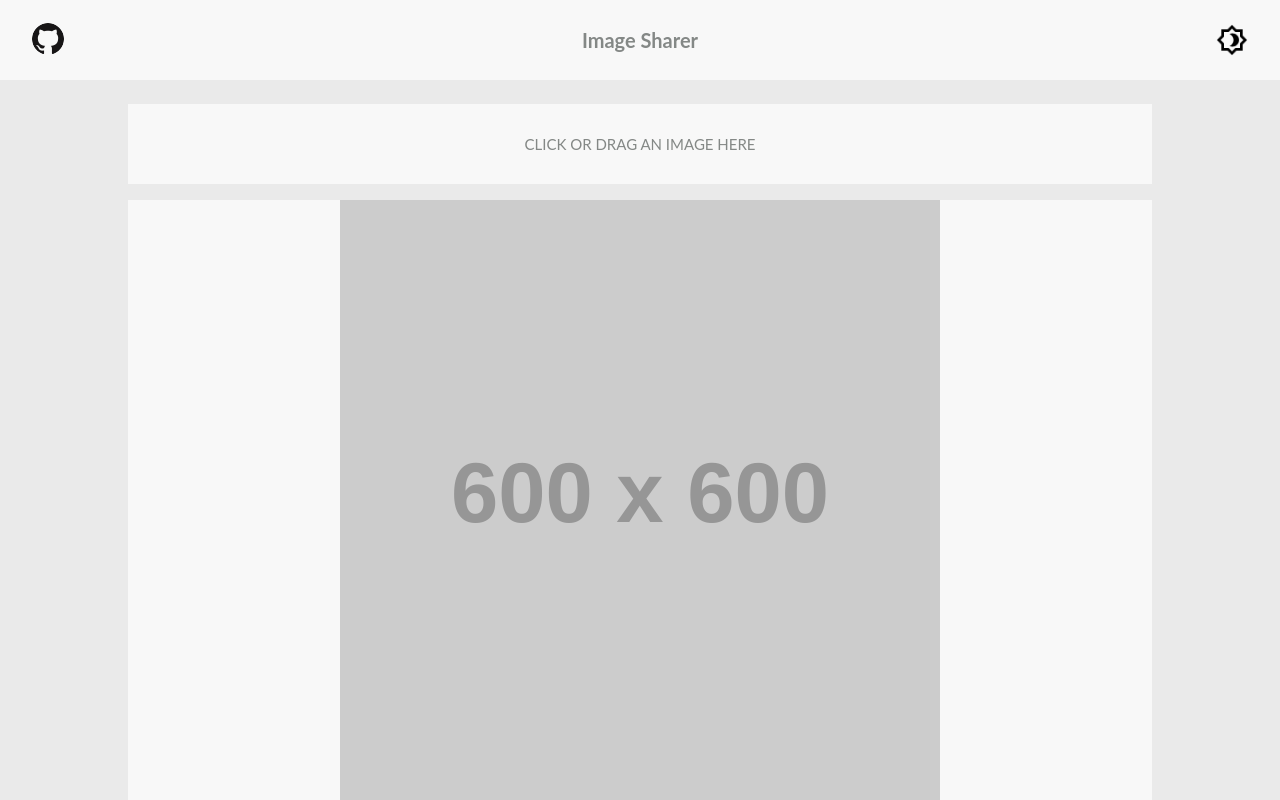
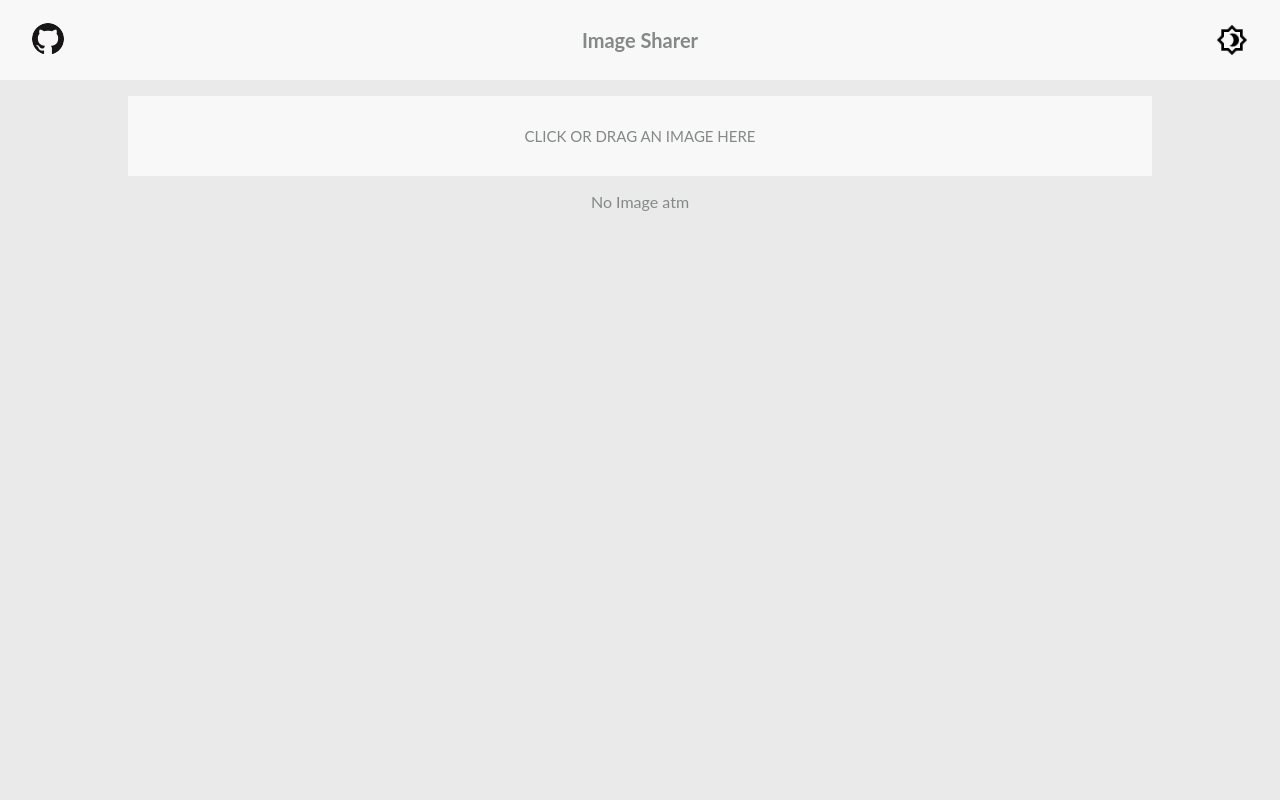
Before and after one commit to kjfanj/image-sharer, a React (Create React App) app in the folder client/: page / in a window 1280 px wide. Shown: the top 800 px of the page. Built offline with nearby package versions, Linux system fonts and the light colour scheme.

Commit message:
working add image on a label

```diff
--- a/client/src/components/AddImageDisplay/index.js
+++ /dev/null
@@ -1,42 +0,0 @@
-import React, { Component } from 'react'
-import styled from 'styled-components';
-import axios from 'axios';
-
-const AddImagePlaceholder = styled.div`
-    margin-top:3vh;
-    width:80vw;
-    height:10vh;
-    background-color:${props => props.theme.backgroundSecondary};
-    color:${props => props.theme.text};
-    border-color:${props => props.theme.border};
-    display: flex;
-    align-items: center;
-    justify-content: center;
-    cursor:pointer;
-    font-size:15px;
-`;
-
-
-
-
-export default class index extends Component {
-    handleAddImage = async () => {
-        try {
-            const response = await axios.post('/addimage', { data: "123123123" });
-            // todo check if image registered correctly
-
-            // if correct add to db
-            console.log(response.data);
-        } catch (err) {
-            console.log(err);
-        }
-    }
-
-    render() {
-        return (
-            <AddImagePlaceholder onClick={this.handleAddImage}>
-                CLICK OR DRAG AN IMAGE HERE
-            </AddImagePlaceholder>
-        )
-    }
-}
--- a/client/src/components/ImageContainer/index.js
+++ b/client/src/components/ImageContainer/index.js
@@ -1,6 +1,7 @@
 import React, { Component } from 'react';
 import styled from 'styled-components';
-import AddImageDisplay from 'components/AddImageDisplay';
+import axios from 'axios';
+
 import ImageDisplay from 'components/ImageDisplay';
 
 const ImageContainer = styled.div`
@@ -22,30 +23,115 @@ const ImageDisplayContainter = styled.div`
     justify-content: center;
 `;
 
+const NoImage = styled.div`
+    padding-top: 2vh;
+    color:${props => props.theme.text};
+`;
 
+const AddImageInput = styled.input`
+    display: none;
+`;
 
-export default class index extends Component {
+const addImageWrapper = styled.form``;
+
+const AddImagePlaceholder = styled.label`
+    margin-top:2vh;
+    width:80vw;
+    height:10vh;
+    background-color:${props => props.theme.backgroundSecondary};
+    color:${props => props.theme.text};
+    border-color:${props => props.theme.border};
+    display: flex;
+    align-items: center;
+    justify-content: center;
+    cursor:pointer;
+    font-size:15px;
+`;
+
+class index extends Component {
 
     constructor(props) {
         super(props);
         this.state = {
-            imageList: [12, 3, 4, 56, 7, 89,]
+            files: [],
+            imagePreviewUrls: [],
+            file: '',
+            imagePreviewUrl: ''
         }
     }
+
+    handleAddImage = async () => {
+        try {
+            const response = await axios.post('/addimage', { data: "123123123" });
+            console.log(response.data);
+        } catch (err) {
+            console.log(err);
+        }
+    }
+
+    _handleSubmit(e) {
+        e.preventDefault();
+        console.log('handle uploading-', this.state.file);
+    }
+
+    _handleImageChange(e) {
+        e.preventDefault();
+
+        let reader = new FileReader();
+        let file = e.target.files[0];
+
+
+        reader.onloadend = () => {
+            this.setState({
+                files: [file, ...this.state.files],
+                imagePreviewUrls: [reader.result, ...this.state.imagePreviewUrls],
+                file: file,
+                imagePreviewUrl: reader.result
+            });
+        }
+
+        reader.readAsDataURL(file)
+    }
+
     render() {
         return (
             <ImageContainer>
-                <AddImageDisplay />
-                {this.state.imageList.map((i) => {
+                <addImageWrapper>
+                    <AddImagePlaceholder >
+                        CLICK OR DRAG AN IMAGE HERE
+                    <AddImageInput
+                            type="file"
+                            onChange={(e) => this._handleImageChange(e)}
+                        />
+                    </AddImagePlaceholder>
+                </addImageWrapper>
+                {
+                    this.state.imagePreviewUrls.length === 0 ?
+                        <NoImage>No Image atm</NoImage> :
+                        this.state.imagePreviewUrls.map((i) => {
                             return (
                                 <React.Fragment key={i}>
                                     <ImageDisplayContainter key={i}>
-                                <ImageDisplay key={i} />
+                                        <ImageDisplay key={i} src={i} />
                                     </ImageDisplayContainter>
                                 </React.Fragment>
                             )
-                })}
+                        })
+                }
+                {/* <div className="previewComponent">
+                    <form onSubmit={(e) => this._handleSubmit(e)}>
+                        <input
+                            type="file"
+                            onChange={(e) => this._handleImageChange(e)} />
+                        <button className="submitButton"
+                            type="submit"
+                            onClick={(e) => this._handleSubmit(e)}>Upload Image</button>
+                    </form>
+
+                </div> */}
             </ImageContainer>
         )
     }
 }
+
+export default index;
--- a/client/src/components/ImageDisplay/index.js
+++ b/client/src/components/ImageDisplay/index.js
@@ -11,10 +11,10 @@ const ImageDisplay = styled.img`
     height:100%;
 `;
 
-const index = () => {
+const index = (props) => {
     return (
         <ImageDisplayContainer>
-            <ImageDisplay src="https://via.placeholder.com/600x600" />
+            <ImageDisplay src={props.src} />
         </ImageDisplayContainer>
     );
 }
```
Also changed, not shown: 1 other file (tests, documents, lock files or other folders). Lines whose indentation alone changed are shown as unchanged.
